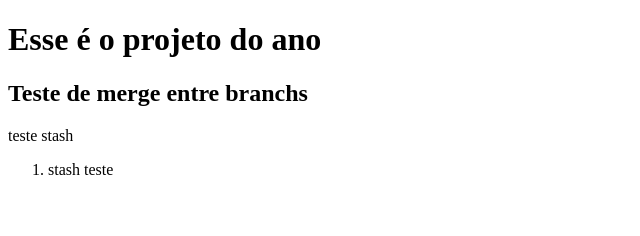
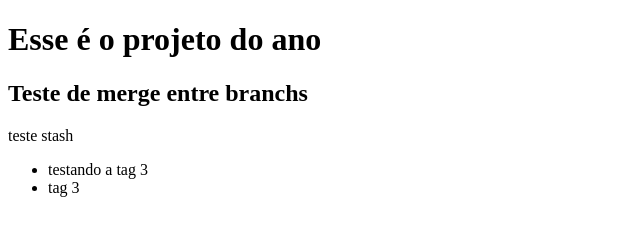
Before and after one commit to PedroSimbera/curso_git, a plain HTML site: page about.html in a window 1280 px wide. Shown: the full height of the page, 0-640 px from the left. Drawn offline with Linux system fonts and the light colour scheme.

Commit message:
tag teste

```diff
--- a/about.html
+++ b/about.html
@@ -10,6 +10,8 @@
   <h1 .primeiro> Esse é o projeto do ano</h1>
   <h2>Teste de merge entre branchs</h2>
   <p>teste stash</p>
-  <nav><ol><li>stash teste</li></ol></nav>
+  <div><ul><li>testando a tag 3</li>
+  <li>tag 3</li></ul></div>
+
 </body>
 </html>
```
